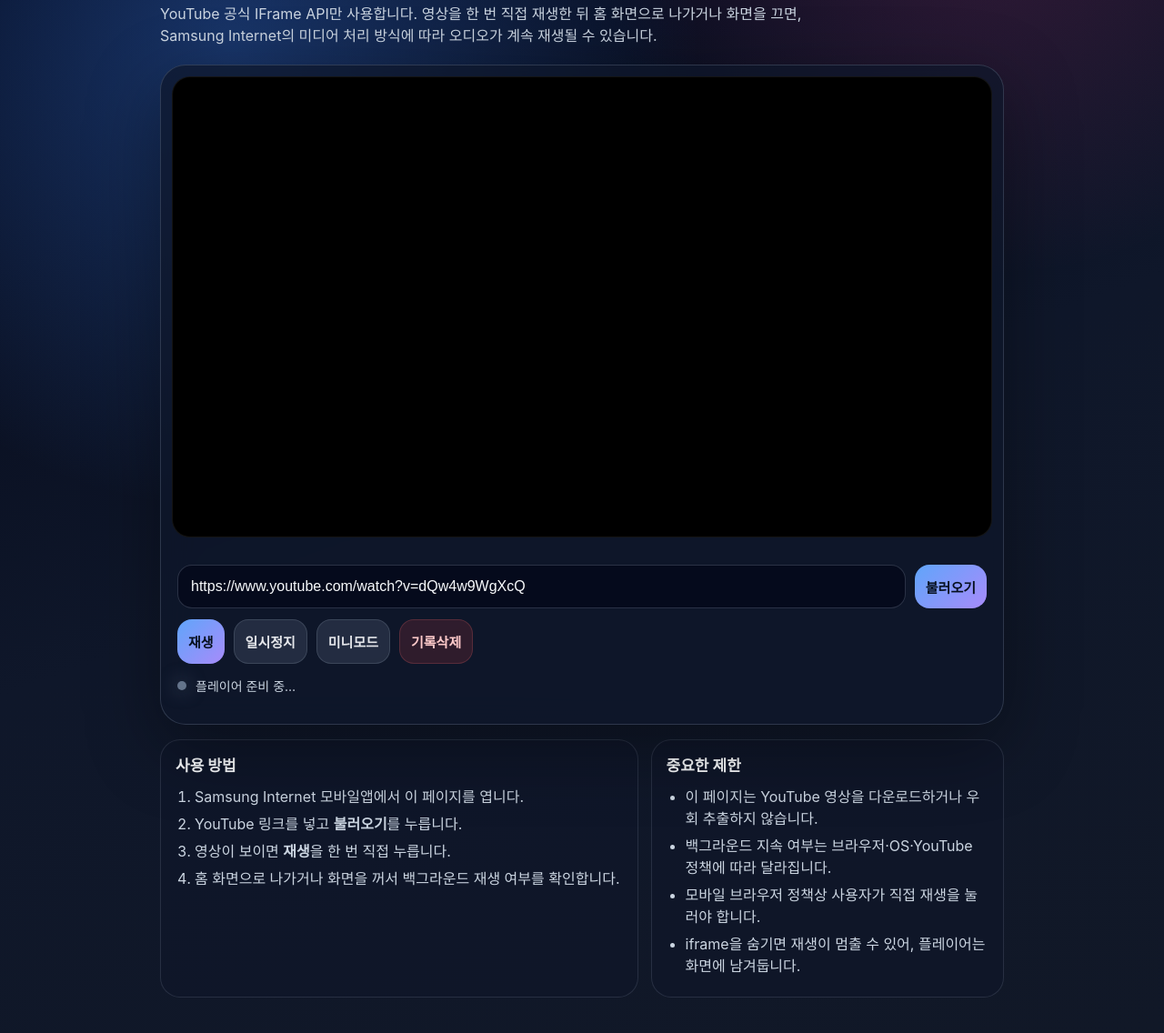
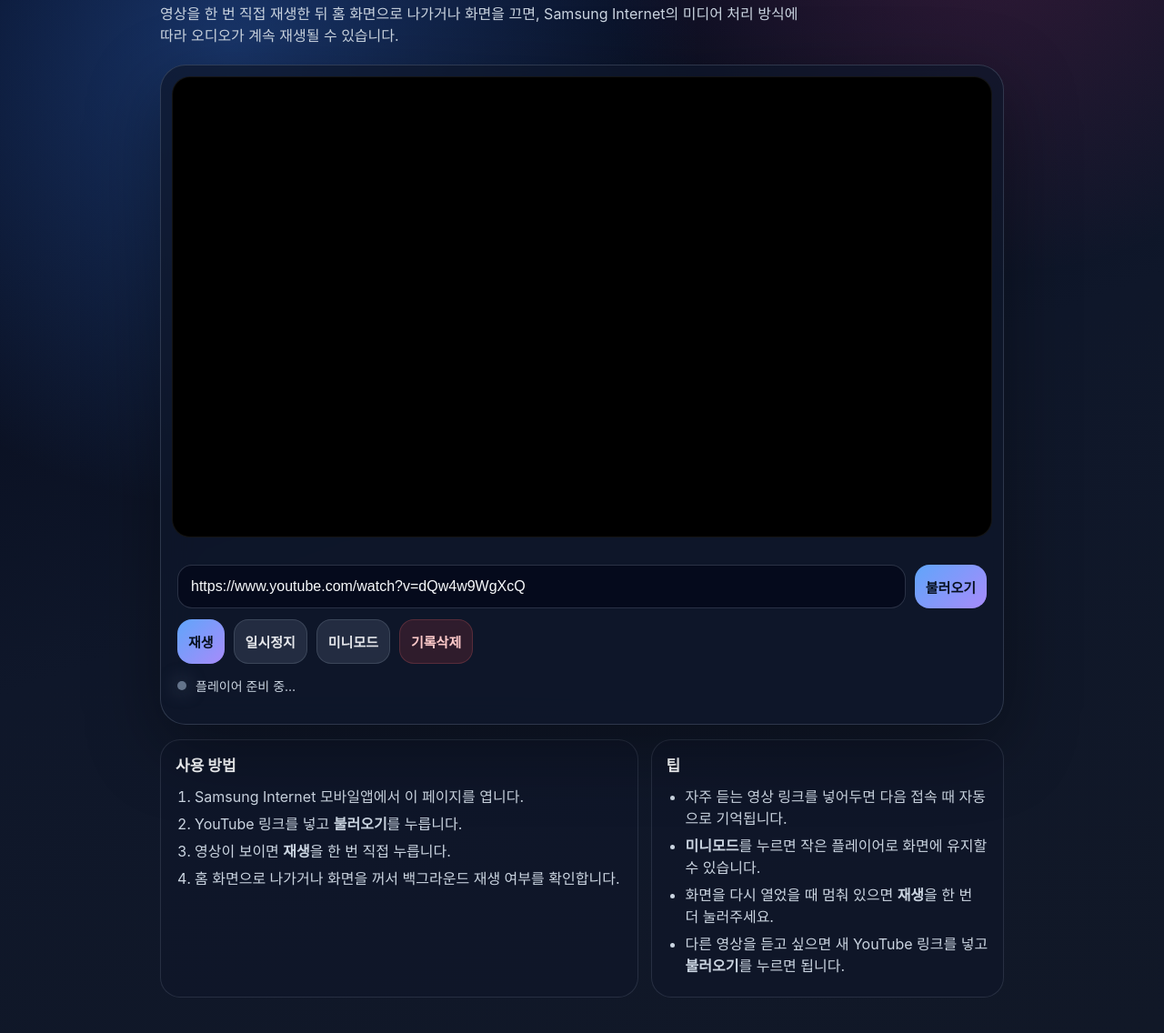
Before and after one commit to AgentBridge-Lab/youtube-background-player, a plain HTML site: page index.html in a window 1280 px wide. Shown: the part 144-1280 px from the top of the page at 91% size. Drawn offline with Linux system fonts and the light colour scheme.

Commit message:
Simplify site copy

```diff
--- a/index.html
+++ b/index.html
@@ -123,7 +123,7 @@
     <section class="hero">
       <div class="eyebrow">Samsung Internet friendly</div>
       <h1>유튜브 백그라운드 재생용 미니 플레이어</h1>
-      <p class="lead">YouTube 공식 IFrame API만 사용합니다. 영상을 한 번 직접 재생한 뒤 홈 화면으로 나가거나 화면을 끄면, Samsung Internet의 미디어 처리 방식에 따라 오디오가 계속 재생될 수 있습니다.</p>
+      <p class="lead">영상을 한 번 직접 재생한 뒤 홈 화면으로 나가거나 화면을 끄면, Samsung Internet의 미디어 처리 방식에 따라 오디오가 계속 재생될 수 있습니다.</p>
     </section>
 
     <section class="card" aria-label="YouTube player">
@@ -157,12 +157,12 @@
         </ol>
       </article>
       <article class="note">
-        <h2>중요한 제한</h2>
+        <h2>팁</h2>
         <ul>
-          <li>이 페이지는 YouTube 영상을 다운로드하거나 우회 추출하지 않습니다.</li>
-          <li>백그라운드 지속 여부는 브라우저·OS·YouTube 정책에 따라 달라집니다.</li>
-          <li>모바일 브라우저 정책상 사용자가 직접 재생을 눌러야 합니다.</li>
-          <li>iframe을 숨기면 재생이 멈출 수 있어, 플레이어는 화면에 남겨둡니다.</li>
+          <li>자주 듣는 영상 링크를 넣어두면 다음 접속 때 자동으로 기억됩니다.</li>
+          <li><b>미니모드</b>를 누르면 작은 플레이어로 화면에 유지할 수 있습니다.</li>
+          <li>화면을 다시 열었을 때 멈춰 있으면 <b>재생</b>을 한 번 더 눌러주세요.</li>
+          <li>다른 영상을 듣고 싶으면 새 YouTube 링크를 넣고 <b>불러오기</b>를 누르면 됩니다.</li>
         </ul>
       </article>
     </section>
```
Also changed, not shown: 1 other file.
